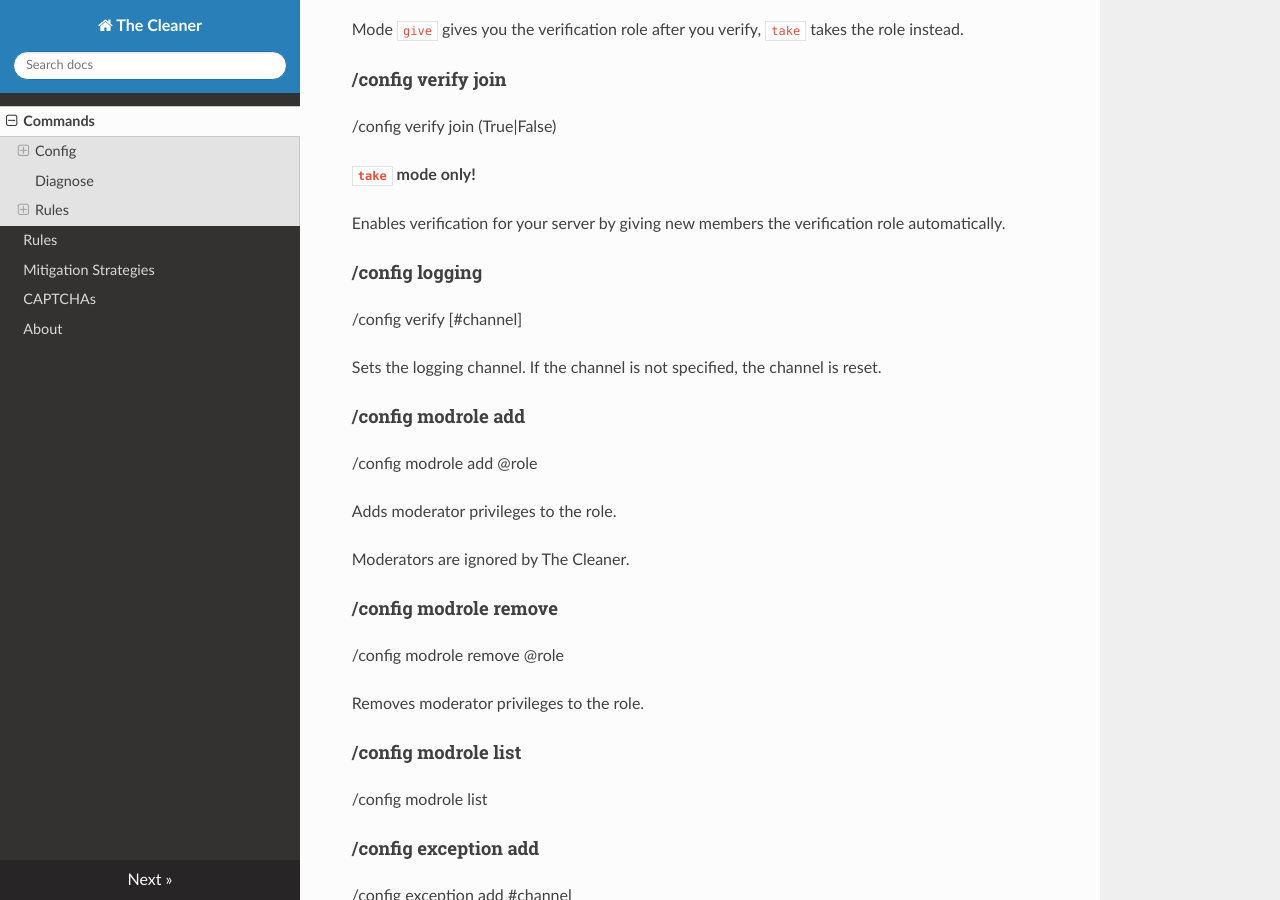
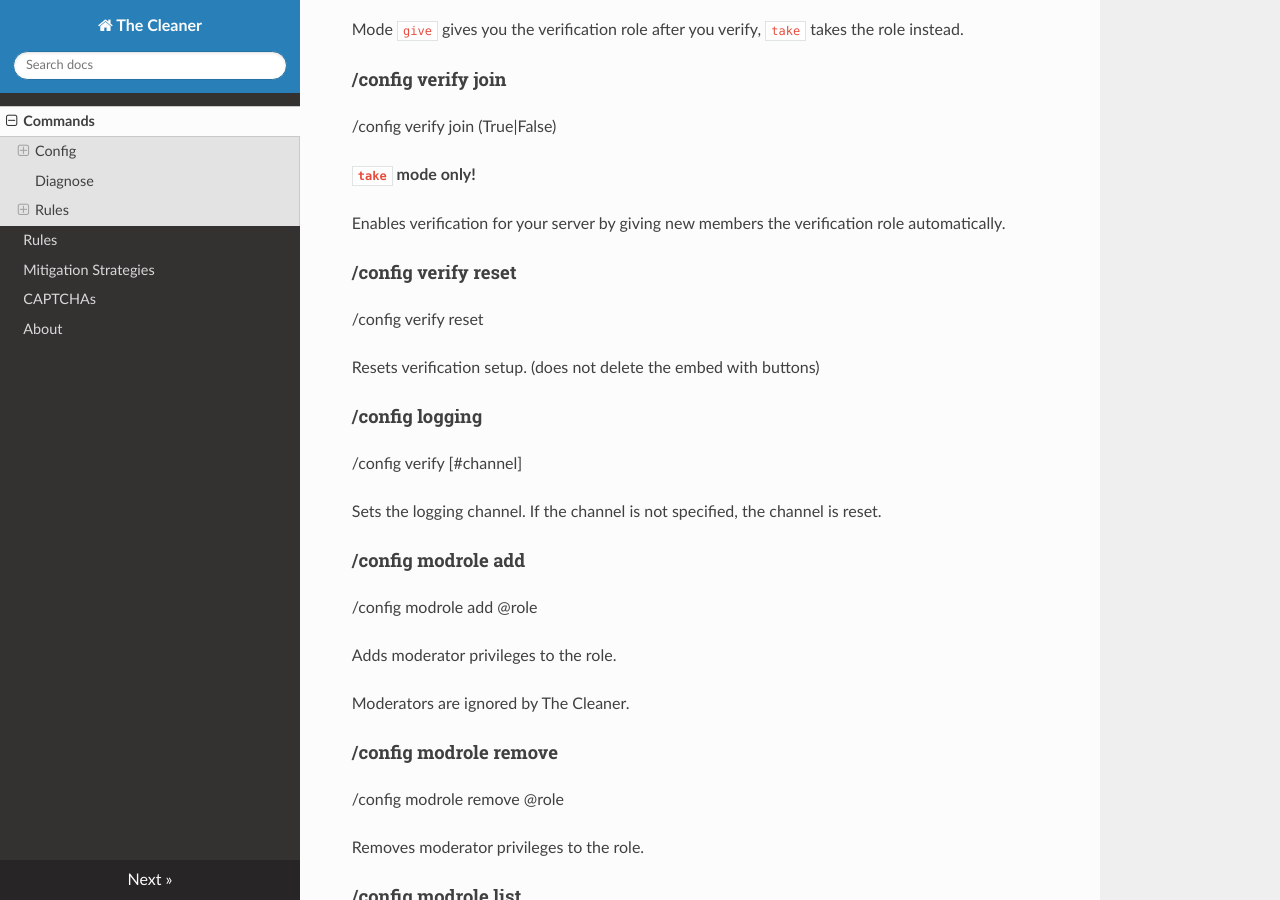
Before and after one commit to cleaner-bot/website, an MkDocs documentation site: the page built from docs/commands.md, in a window 1280 px wide and 900 px high, scrolled down 439 px. Built offline with MkDocs 1.6.1, drawn with Linux system fonts in a browser that asks for light colours; nearby versions of some CDN libraries.

Commit message:
docs: add /config verify reset

```diff
--- a/docs/commands.md
+++ b/docs/commands.md
@@ -24,6 +24,13 @@ Mode `give` gives you the verification role after you verify, `take` takes the r
 **`take` mode only!**
 
 Enables verification for your server by giving new members the verification role automatically.
+
+
+#### /config verify reset
+
+/config verify reset
+
+Resets verification setup. (does not delete the embed with buttons)
 
 
 #### /config logging
```
